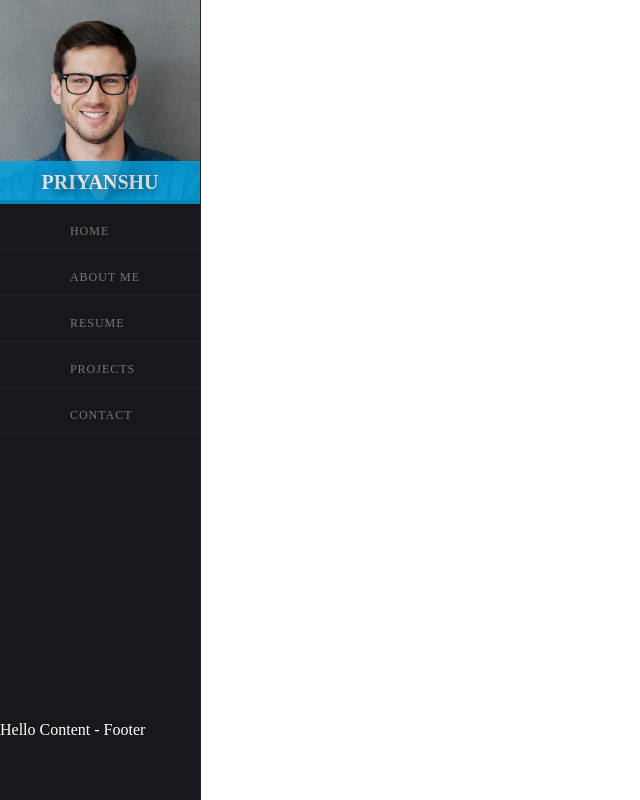
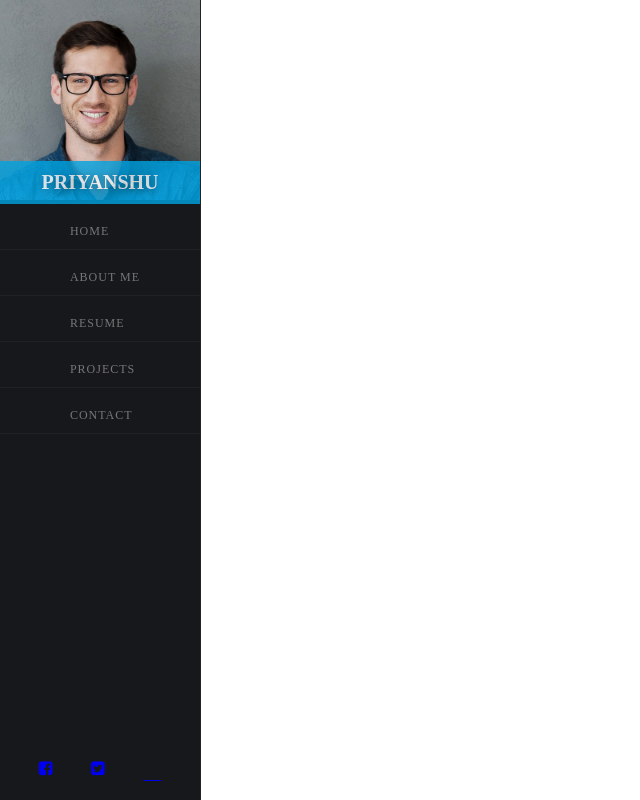
Before and after one commit to PriyanshuAgarwal/portfolio123, a React (Create React App) app: page / in a window 1280 px wide. Shown: the whole page, without its empty margins (0-640 px from the left). Built offline with nearby package versions, Linux system fonts and the light colour scheme.

Commit message:
Add footer icons

```diff
--- a/src/Footer.js
+++ b/src/Footer.js
@@ -1,4 +1,6 @@
 import React, { Component } from 'react';
+import './css/Footer.css';
+
 
 class Footer extends Component {
 
@@ -15,7 +17,19 @@ class Footer extends Component {
 
 render() {
   return (
-    <div>Hello Content - Footer</div>
+    <div className="footer-container">
+      <div className="footer-items">
+        <a href="#">
+          <i className="fa fa-facebook-square" aria-hidden="true"></i>
+        </a>
+        <a href="#">
+          <i className="fa fa-twitter-square" aria-hidden="true"></i>
+        </a>
+        <a href="#">
+          <i className="lnr lnr-home" aria-hidden="true"></i>
+        </a>
+      </div>
+    </div>
   );
 }
 
--- a/src/SideBarItems.js
+++ b/src/SideBarItems.js
@@ -20,31 +20,31 @@ render() {
       <ul>
         <li>
           <div className="menu-item">
-              <i class="lnr lnr-home" aria-hidden="true"></i>
+              <i className="lnr lnr-home" aria-hidden="true"></i>
               <span className="menu-label">Home</span>
           </div>
         </li>
         <li>
           <div className="menu-item">
-              <i class="lnr lnr-user" aria-hidden="true"></i>
+              <i className="lnr lnr-user" aria-hidden="true"></i>
               <span className="menu-label">About Me</span>
           </div>
         </li>
         <li>
           <div className="menu-item">
-              <i class="lnr lnr-license" aria-hidden="true"></i>
+              <i className="lnr lnr-license" aria-hidden="true"></i>
               <span className="menu-label">Resume</span>
           </div>
         </li>
         <li>
           <div className="menu-item">
-              <i class="lnr lnr-briefcase" aria-hidden="true"></i>
+              <i className="lnr lnr-briefcase" aria-hidden="true"></i>
               <span className="menu-label">Projects</span>
           </div>
         </li>
         <li>
           <div className="menu-item">
-              <i class="lnr lnr-envelope" aria-hidden="true"></i>
+              <i className="lnr lnr-envelope" aria-hidden="true"></i>
               <span className="menu-label">Contact</span>
           </div>
         </li>
--- a/src/css/App.css
+++ b/src/css/App.css
@@ -49,11 +49,11 @@ img {
 }
 
 .sidebar-items {
-  height: 65%;
+  height: 70%;
 }
 
 .footer {
-  height: 10%;
+  height: 5%;
 }
 
 @keyframes App-logo-spin {
--- /dev/null
+++ b/src/css/Footer.css
@@ -0,0 +1,10 @@
+.footer-container {
+    height: 100%;
+
+}
+
+.footer-items {
+    height: inherit;
+    display: flex;
+    justify-content: space-evenly;
+}
--- a/src/css/Navbar.css
+++ b/src/css/Navbar.css
@@ -25,12 +25,15 @@
     top: 5px;
 }
 
+.navbar-container .lnr {
+    position: relative;
+    left: 42px;
+    top: 7px;
+}
+
 .lnr {
     font-family: 'Linearicons-Free';
     font-size: 23px;
-    position: relative;
-    left: 42px;
-    top: 7px;
     font-style: normal;
     font-weight: normal;
     font-variant: normal;
```
